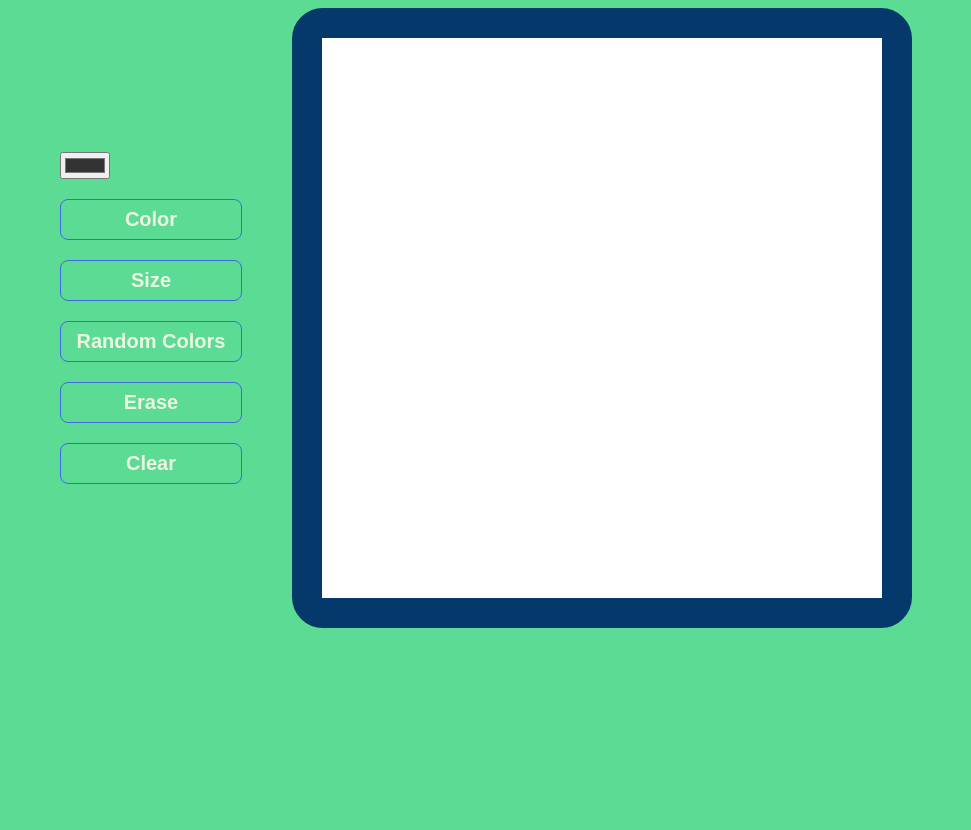
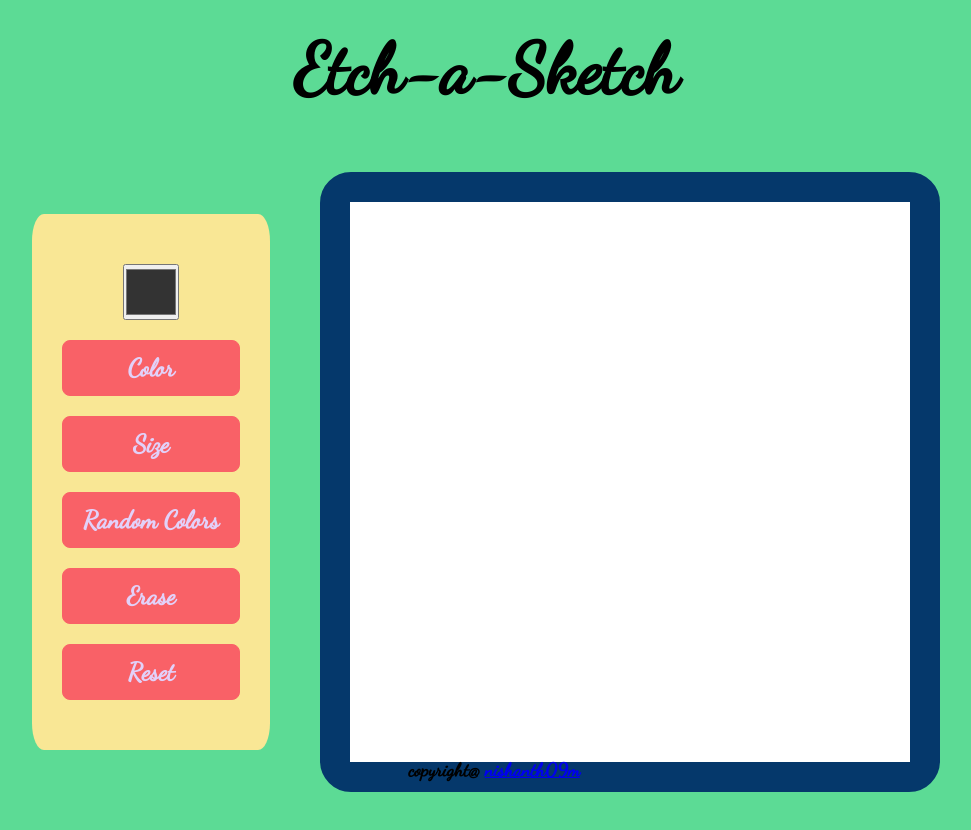
Before and after one commit to nishanth09m/Etch-a-Sketch, a plain HTML site: page index.html in a window 1280 px wide. Shown: the whole page, without its empty margins (154-1125 px from the left). Before the commit the page ends 800 px from the top, so only its background shows below. Drawn offline with Linux system fonts and the light colour scheme.

Commit message:
Finish adding css to style the website

```diff
--- a/external.js
+++ b/external.js
@@ -36,8 +36,6 @@ let btn = document.querySelector('#btn');
 let color = document.querySelector('#color');
 let erase =  document.querySelector('#erase');
 
-main.setAttribute('style', 'align-items: center; justify-content: center;')
-
 egrid(size);
 
 function removeAllChildNodes(parent) {
@@ -48,6 +46,9 @@ function removeAllChildNodes(parent) {
 
 btn.addEventListener('click', (event) =>{
     size = Number(prompt("Enter your prefered grid size?"));
+    while(size > 100){
+        size = Number(prompt("Enter your a number below 100?"));
+    }
     removeAllChildNodes(main);
     randomColor = false;
     eraseColor = false;
--- a/index.html
+++ b/index.html
@@ -4,20 +4,26 @@
     <meta charset="UTF-8">
     <meta name="viewport" content="width=device-width, initial-scale=1.0">
     <title>Document</title>
+    <link rel="preconnect" href="https://fonts.googleapis.com">
+    <link rel="preconnect" href="https://fonts.gstatic.com" crossorigin>
+    <link href="https://fonts.googleapis.com/css2?family=Dancing+Script:wght@500&display=swap" rel="stylesheet">
     <link rel="stylesheet" href="./style.css">
 </head>
 <body>
-    <div class="header"></div>
+    <div class="header">Etch-a-Sketch</div>
     <div class="main">
         <div class ="itembox">
-            <input type="color" id="colorpicker" value="#333333">
+            <input type="COLOR" id="colorpicker" value="#333333">
             <button id="color">Color</button>
             <button id="btn">Size</button>
             <button id="randomcolor"> Random Colors</button>
             <button id="erase">Erase</button>
-            <button id="clear">Clear</button>
+            <button id="clear">Reset</button>
         </div>
         <div id= 'container'></div>
+    </div>
+    <div class="footer">
+        <h3>copyright@ <a href="https://github.com/nishanth09m/Etch-a-Sketch">nishanth09m</a> </h3>
     </div>
 
     <script src="external.js"></script>
--- a/style.css
+++ b/style.css
@@ -3,13 +3,14 @@
     max-width: 560px;
     display: flex;
     flex-direction: column;
-    flex-grow: 1;
+    flex-grow: 3;
     border: 30px solid #05386b;
     border-radius: 5%;
 }
 
 body{
     background-color: #5cdb95;
+    font-family: 'Dancing Script', cursive;
 }
 
 .main{
@@ -17,21 +18,52 @@ body{
     justify-content: center;
     align-items: center;
     gap: 50px;
+    padding: 40px;
 }
 
 .itembox{
     display: flex;
     flex-direction: column;
     gap: 20px;
+    background-color: #F9E795;
+    padding: 50px 30px;
+    border-radius: 5%;
 }
 
 button{
     cursor: pointer;
-    padding: 8px 16px;
+    padding: 12px 20px;
     border-radius: 8px;
-    background: transparent;
-    border: 1px solid royalblue;
-    color: #edf5e1;
+    background: #F96167;
+    border: 1px solid #F96167;
+    color: #E2D1F9;
     font-weight:bold;
-    font-size: 20px;
+    font-size: 25px;
+    font-family: 'Dancing Script', cursive;
 }
+
+#colorpicker{
+    position: relative;
+    width: 56px;
+    height: 56px;
+    overflow: hidden;
+    padding: 0px;
+    display: flex;
+    align-self: center;
+}
+
+.header{
+    text-align: center;
+    font-size: 70px;
+    font-weight: bolder;
+    padding: 20px;
+}
+
+.footer{
+    display: flex;
+    align-items: center;
+    justify-content: center;
+    width: 100%;
+    bottom: 0;
+    position: fixed;
+}
```
